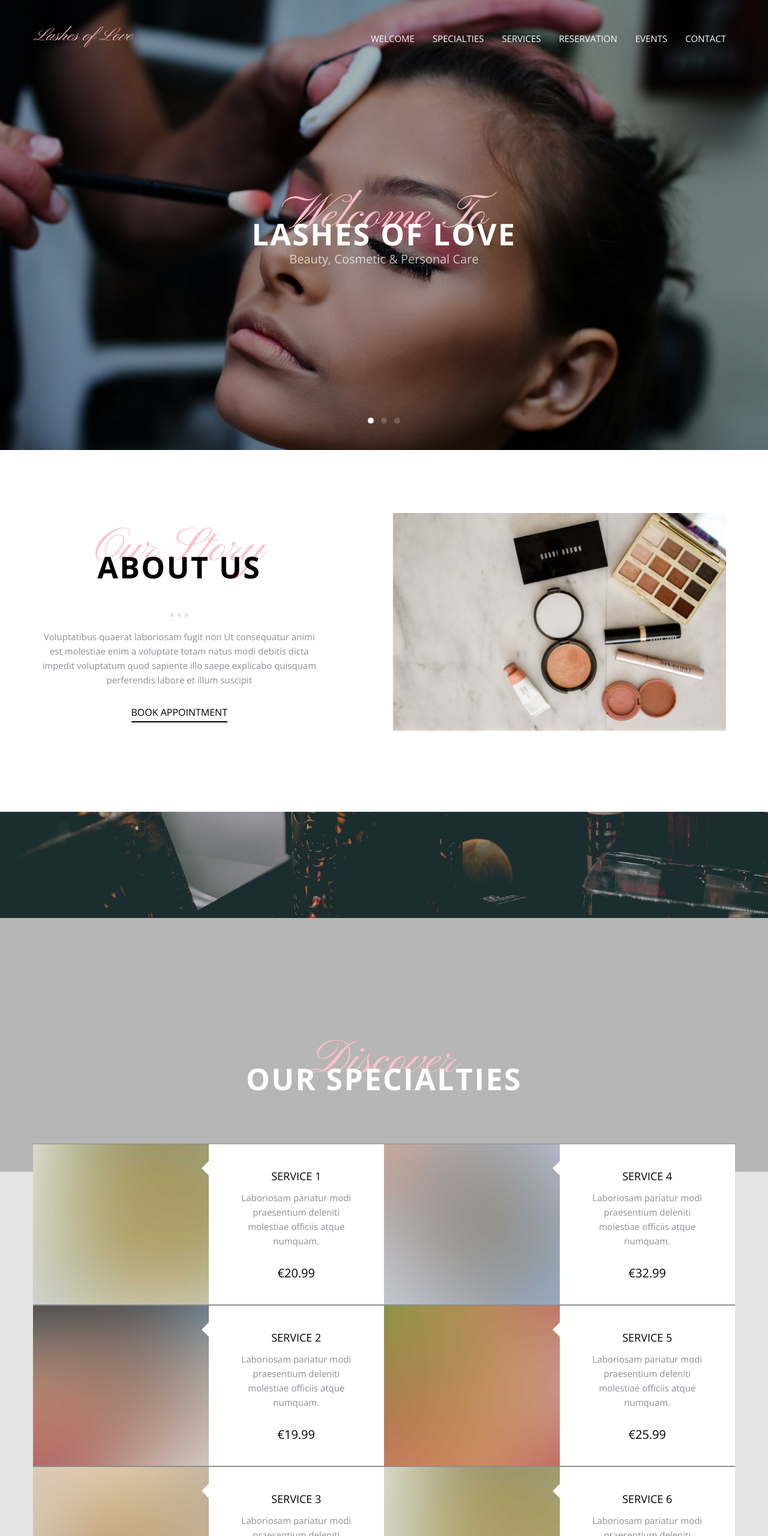
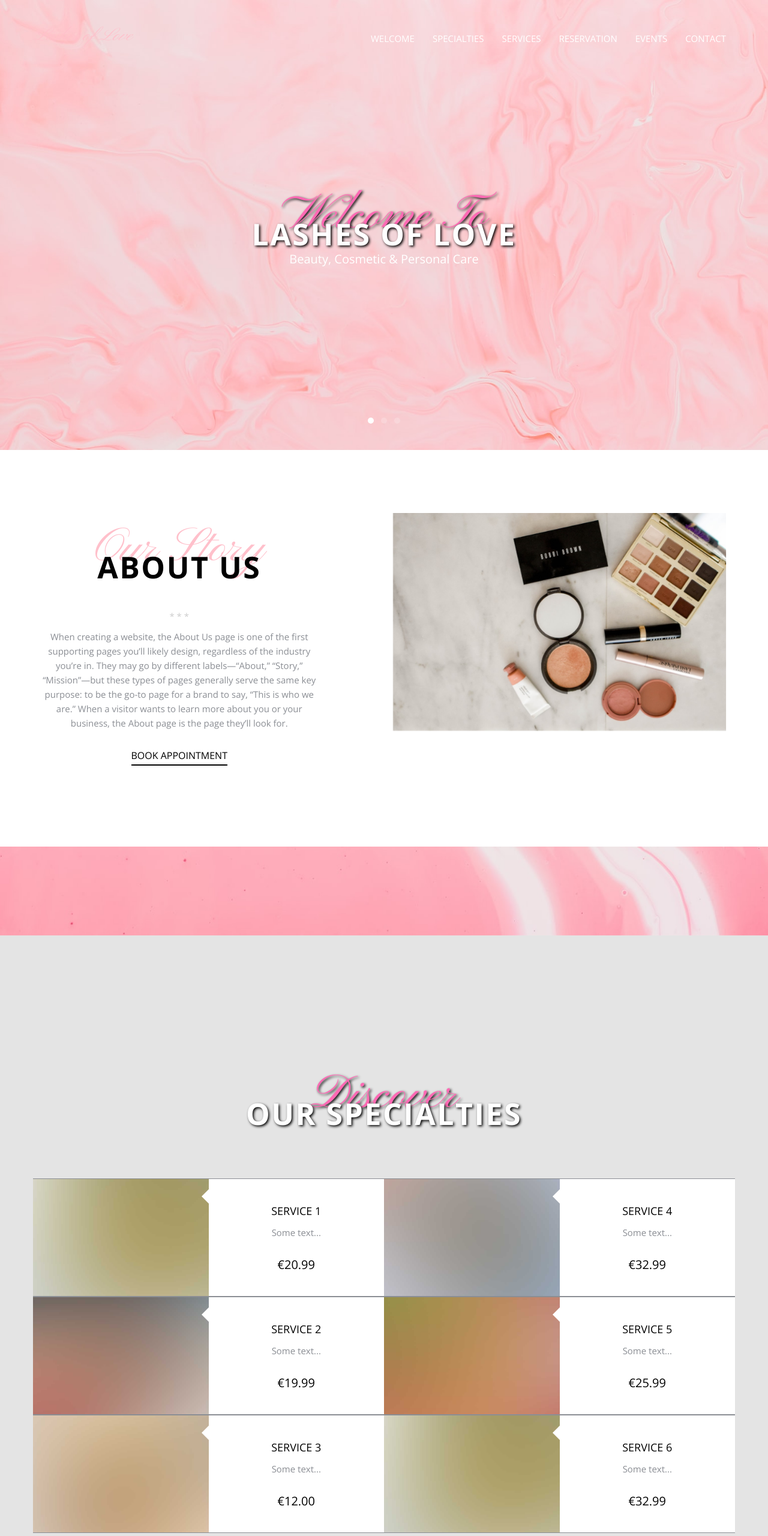
Before and after one commit to wyne-ybanez/lashes-of-love, a website: page index.html in a window 1280 px wide. Shown: the top 2560 px of the page at 60% size. Drawn offline with nearby package versions, Linux system fonts and the light colour scheme; files whose address does not match are found by name.

Commit message:
Add new images, add new styles for text shadow

```diff
--- a/css/style.css
+++ b/css/style.css
@@ -729,7 +729,7 @@ section[data-section="menu"] {
 
 .probootstrap-section-bg.overlay:before {
   content: "";
-  background: rgba(0, 0, 0, 0.2);
+  background:rgba(0, 0, 0, 0.0);
   position: absolute;
   top: 0;
   left: 0;
@@ -1863,7 +1863,8 @@ section[data-section="menu"] {
 
 .probootstrap-heading .primary-heading {
   font-family: "Pinyon Script", serif;
-  color: pink;
+  text-shadow: 2px 2px 4px #000000;
+  color: hotpink;
   margin: 0;
   padding: 0;
   font-size: 80px;
@@ -1926,7 +1927,7 @@ section[data-section="menu"] {
 .flexslider .probootstrap-slider-text .sub-heading {
   font-size: 20px;
   margin-top: -40px;
-  color: rgba(255, 255, 255, 0.7);
+  color: white;
 }
 
 .flexslider .probootstrap-slider-text .sub-heading a {
@@ -1940,7 +1941,7 @@ section[data-section="menu"] {
 
 .flexslider .slides > li.overlay:before {
   content: "";
-  background: rgba(0, 0, 0, 0.3);
+  background: rgba(0, 0, 0, 0.0);
   position: absolute;
   top: 0;
   left: 0;
--- a/index.html
+++ b/index.html
@@ -47,13 +47,13 @@
 
     <section class="flexslider" data-section="welcome">
       <ul class="slides">
-        <li style="background-image: url(img/hero_1.jpeg); background-repeat: no-repeat; background-size: cover" class="overlay" data-stellar-background-ratio="0.5">
+        <li style="background-image: url(img/pink_main_bg.jpeg); background-repeat: no-repeat; background-size: cover" class="overlay" data-stellar-background-ratio="0.5">
           <div class="container">
             <div class="row">
               <div class="col-md-8 col-md-offset-2">
                 <div class="probootstrap-slider-text text-center probootstrap-animate probootstrap-heading">
                   <h1 class="primary-heading">Welcome To</h1>
-                  <h3 class="secondary-heading">Lashes of Love</h3>
+                  <h3 class="secondary-heading" style="text-shadow: 2px 2px 4px #000000;">Lashes of Love</h3>
                   <p class="sub-heading">Beauty, Cosmetic & Personal Care</p>
                 </div>
               </div>
@@ -66,7 +66,7 @@
               <div class="col-md-8 col-md-offset-2">
                 <div class="probootstrap-slider-text text-center probootstrap-animate probootstrap-heading">
                   <h1 class="primary-heading">Quality</h1>
-                  <h3 class="secondary-heading">Lash and Brow artist</h3>
+                  <h3 class="secondary-heading" style="text-shadow: 2px 2px 4px #000000;">Lash and Brow artist</h3>
                   <p class="sub-heading">Experienced Artists</p>
                 </div>
               </div>
@@ -74,13 +74,13 @@
           </div>
 
         </li>
-        <li style="background-image: url(img/hero_3.jpeg)" class="overlay">
+        <li style="background-image: url(img/chat_with_us.jpeg)" class="overlay">
           <div class="container">
             <div class="row">
               <div class="col-md-8 col-md-offset-2">
                 <div class="probootstrap-slider-text text-center probootstrap-animate probootstrap-heading">
                   <h1 class="primary-heading">Chat</h1>
-                  <h3 class="secondary-heading">With Us</h3>
+                  <h3 class="secondary-heading" style="text-shadow: 2px 2px 4px #000000;">With Us</h3>
                   <p class="sub-heading">Open for Appointments & Collabs</p>
                 </div>
               </div>
@@ -95,11 +95,15 @@
         <div class="row">
           <div class="col-md-5 text-center probootstrap-animate">
             <div class="probootstrap-heading dark">
-              <h1 class="primary-heading">Our Story</h1>
+              <h1 class="primary-heading" style="color: pink; text-shadow: 0 0 0 #fff;">Our Story</h1>
               <h3 class="secondary-heading">About Us</h3>
               <span class="seperator">* * *</span>
             </div>
-            <p>Voluptatibus quaerat laboriosam fugit non Ut consequatur animi est molestiae enim a voluptate totam natus modi debitis dicta impedit voluptatum quod sapiente illo saepe explicabo quisquam perferendis labore et illum suscipit</p>
+            <p>When creating a website, the About Us page is one of the first supporting pages you’ll likely design, regardless of the industry you’re in.
+
+                They may go by different labels—“About,” “Story,” “Mission”—but these types of pages generally serve the same key purpose: to be the go-to page for a brand to say, “This is who we are.”
+
+                When a visitor wants to learn more about you or your business, the About page is the page they’ll look for.</p>
             <p><a href="#reservation" class="probootstrap-custom-link">Book Appointment</a></p>
           </div>
           <div class="col-md-6 col-md-push-1 probootstrap-animate">
@@ -110,13 +114,13 @@
       </div>
     </section>
 
-    <section class="probootstrap-section-bg overlay" style="background-image: url(img/our_services.jpeg);" data-stellar-background-ratio="0.5" data-section="specialties">
+    <section class="probootstrap-section-bg overlay" style="background-image: url(img/pink_wave.jpeg);" data-stellar-background-ratio="0.5" data-section="specialties">
       <div class="container">
         <div class="row">
           <div class="col-md-12 text-center probootstrap-animate">
             <div class="probootstrap-heading">
               <h2 class="primary-heading">Discover</h2>
-              <h3 class="secondary-heading">Our Specialties</h3>
+              <h3 class="secondary-heading" style="text-shadow: 2px 2px 4px #000000;">Our Specialties</h3>
             </div>
           </div>
         </div>
@@ -133,7 +137,7 @@
                 <div class="image" style="background-image: url(img/img_square_1.jpg);"></div>
                 <div class="text text-center">
                   <h3>Service 1</h3>
-                  <p>Laboriosam pariatur modi praesentium deleniti molestiae officiis atque numquam.</p>
+                  <p>Some text...</p>
                   <p class="price">€20.99</p>
                 </div>
               </div>
@@ -141,7 +145,7 @@
                 <div class="image" style="background-image: url(img/img_square_2.jpg);"></div>
                 <div class="text text-center">
                   <h3>Service 2</h3>
-                  <p>Laboriosam pariatur modi praesentium deleniti molestiae officiis atque numquam.</p>
+                  <p>Some text...</p>
                   <p class="price">€19.99</p>
                 </div>
               </div>
@@ -149,7 +153,7 @@
                 <div class="image" style="background-image: url(img/img_square_3.jpg);"></div>
                 <div class="text text-center">
                   <h3>Service 3</h3>
-                  <p>Laboriosam pariatur modi praesentium deleniti molestiae officiis atque numquam.</p>
+                  <p>Some text...</p>
                   <p class="price">€12.00</p>
                 </div>
               </div>
@@ -161,7 +165,7 @@
                 <div class="image" style="background-image: url(img/img_square_4.jpg);"></div>
                 <div class="text text-center">
                   <h3>Service 4</h3>
-                  <p>Laboriosam pariatur modi praesentium deleniti molestiae officiis atque numquam.</p>
+                  <p>Some text...</p>
                   <p class="price">€32.99</p>
                 </div>
               </div>
@@ -169,7 +173,7 @@
                 <div class="image" style="background-image: url(img/img_square_5.jpg);"></div>
                 <div class="text text-center">
                   <h3>Service 5</h3>
-                  <p>Laboriosam pariatur modi praesentium deleniti molestiae officiis atque numquam.</p>
+                  <p>Some text...</p>
                   <p class="price">€25.99</p>
                 </div>
               </div>
@@ -177,7 +181,7 @@
                 <div class="image" style="background-image: url(img/img_square_1.jpg);"></div>
                 <div class="text text-center">
                   <h3>Service 6</h3>
-                  <p>Laboriosam pariatur modi praesentium deleniti molestiae officiis atque numquam.</p>
+                  <p>Some text...</p>
                   <p class="price">€32.99</p>
                 </div>
               </div>
@@ -188,7 +192,7 @@
       </div>
     </section>
 
-    <section class="probootstrap-section-bg overlay" style="background-image: url(img/hero_bg_4.jpg);"  data-stellar-background-ratio="0.5"  data-section="menu">
+    <section class="probootstrap-section-bg overlay" style="background-image: url(img/hero_1.jpeg);"  data-stellar-background-ratio="0.5"  data-section="menu">
       <div class="container">
         <div class="row">
           <div class="col-md-12 text-center probootstrap-animate">
```
Also changed, not shown: img/1.png (deleted), img/1@2x.png (deleted), img/chat_with_us.jpeg (added), img/hero_bg_4.jpg (deleted), img/hero_bg_5.jpg (deleted), img/pink_bg.jpeg (added), img/pink_main_bg.jpeg (added), img/pink_wave.jpeg (added), img/service_1.png (added), img/service_2.png (added), 2 other files.
